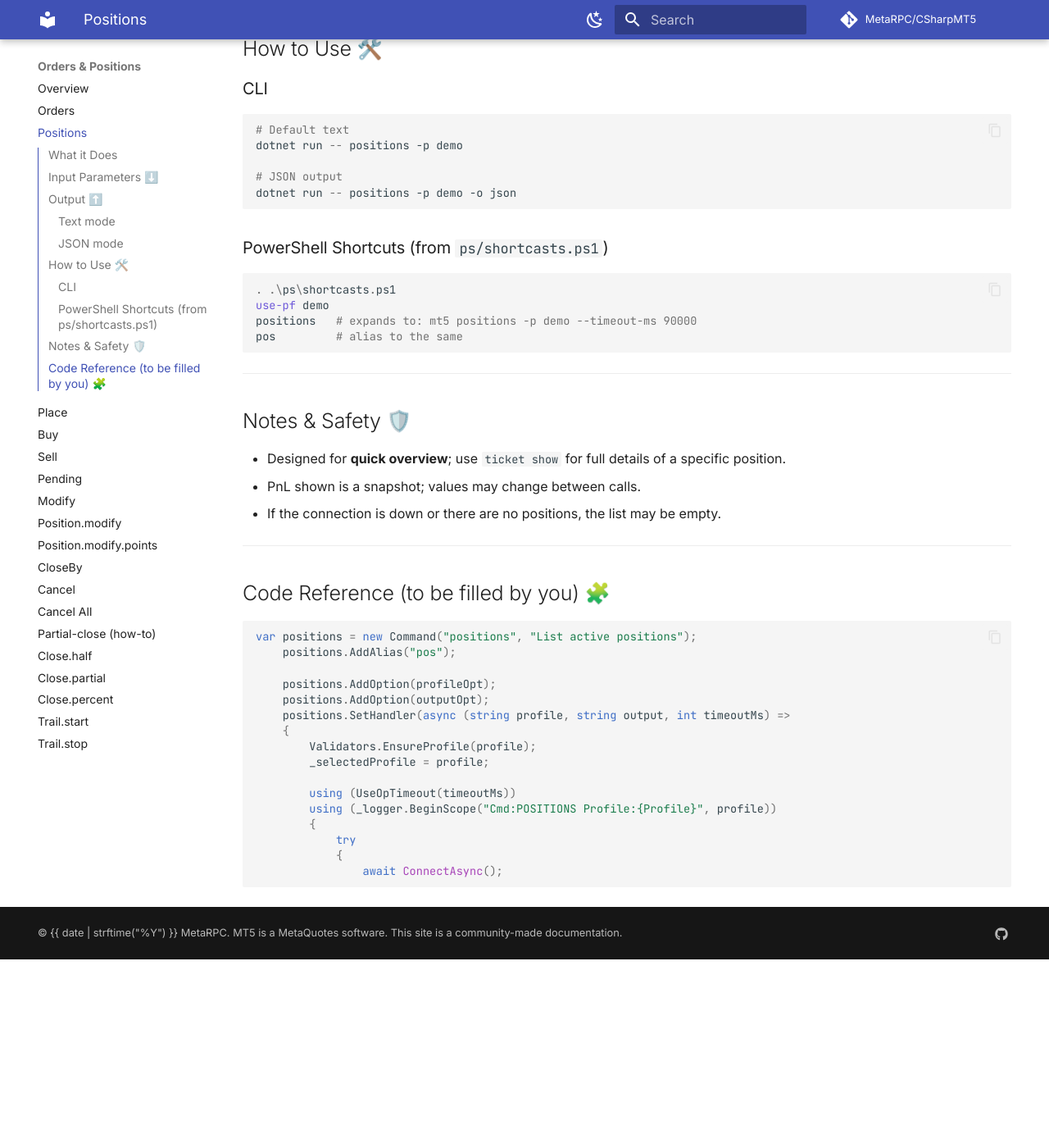
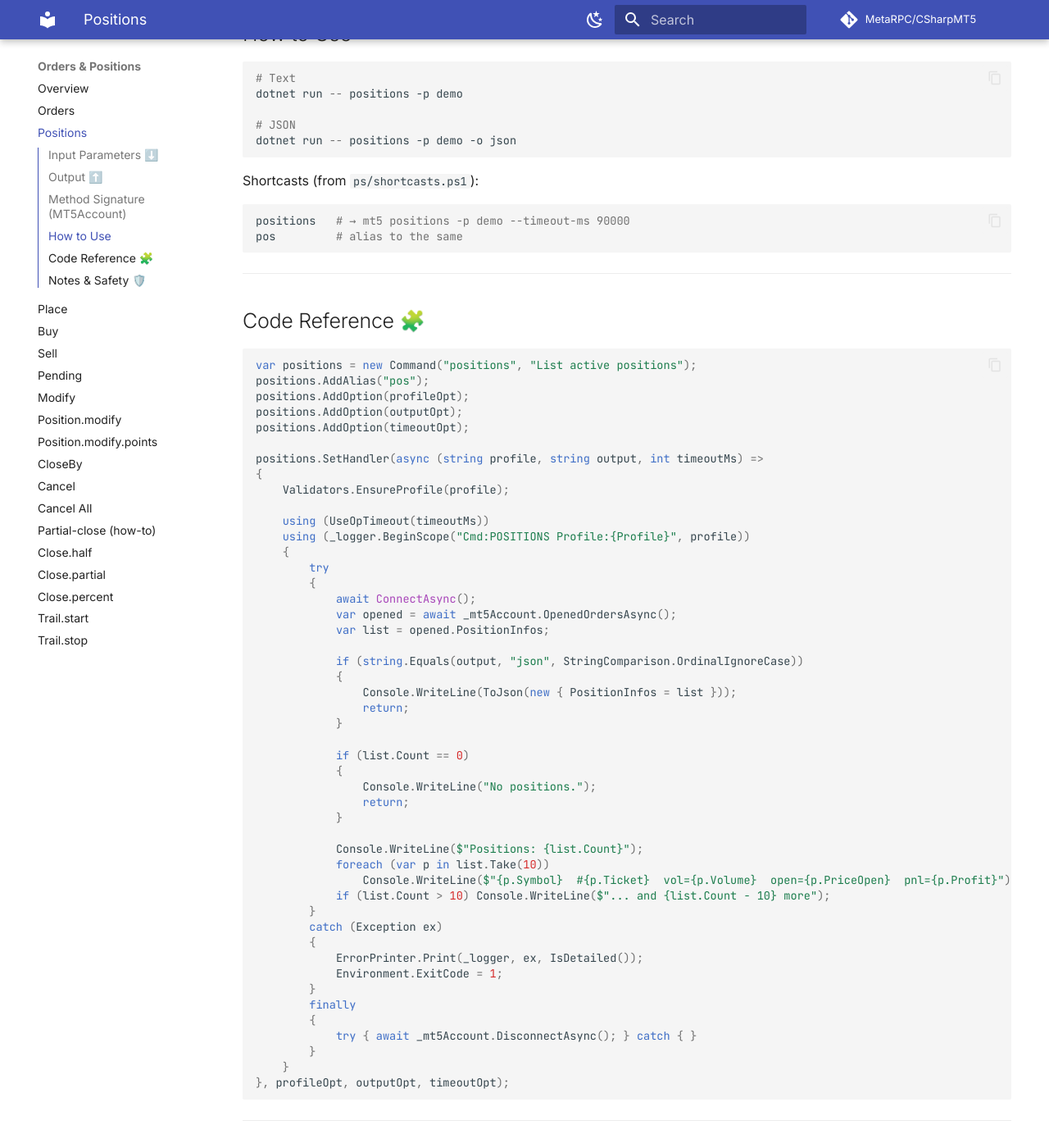
Before and after one commit to MetaRPC/CSharpMT5, an MkDocs documentation site: the page built from docs/Orders_Positions/Positions.md, in a window 1280 px wide and 1400 px high, scrolled down 1318 px. Shown: the whole window at 82% size. Built offline with MkDocs 1.6.1 and Material for MkDocs 9.7.7, drawn with Linux system fonts in a browser that asks for light colours; comment, search, counter and statistics services are not loaded; before the commit the page ends 2488 px from its top, so only the background shows below that; some of the changed text lies outside the part shown.

Commit message:
Update Positions.md

````diff
--- a/docs/Orders_Positions/Positions.md
+++ b/docs/Orders_Positions/Positions.md
@@ -1,6 +1,4 @@
 # Positions (`positions`) 📈
-
-## What it Does
 
 Lists all **active (open) positions** for the selected profile/account.
 
@@ -10,17 +8,17 @@ Alias: `pos`
 
 ## Input Parameters ⬇️
 
-| Parameter         | Type   | Description                                |
-| ----------------- | ------ | ------------------------------------------ |
-| `--profile`, `-p` | string | Profile from `profiles.json`.              |
-| `--output`, `-o`  | string | Output format: `text` (default) or `json`. |
-| `--timeout-ms`    | int    | RPC timeout in ms (default: `30000`).      |
+| Parameter         | Type   | Required | Description                                |
+| ----------------- | ------ | -------- | ------------------------------------------ |
+| `--profile`, `-p` | string | yes      | Profile from `profiles.json`.              |
+| `--output`, `-o`  | string | no       | Output format: `text` (default) or `json`. |
+| `--timeout-ms`    | int    | no       | RPC timeout in ms (default: `30000`).      |
 
 ---
 
 ## Output ⬆️
 
-### Text mode
+**Text**
 
 ```
 Positions: N
@@ -28,76 +26,107 @@ SYMBOL  #TICKET  vol=V  open=PRICE  pnl=PROFIT
 ...
 ```
 
-* Prints up to **10** positions; if more exist, shows `... and K more`.
+\*Prints up to **10** positions; if more exist, shows `... and K more`.\*
 
-### JSON mode
-
-The raw structure from `_mt5Account.OpenedOrdersAsync()` (field `PositionInfos[]`). Example shape:
+**JSON**
 
 ```json
 {
   "PositionInfos": [
-    {
-      "Ticket": 123456,
-      "Symbol": "EURUSD",
-      "Volume": 0.10,
-      "PriceOpen": 1.0950,
-      "Profit": 12.34
-    }
+    { "Ticket": 123456, "Symbol": "EURUSD", "Volume": 0.10, "PriceOpen": 1.0950, "Profit": 12.34 }
   ]
 }
 ```
 
 ---
 
-## How to Use 🛠️
+## Method Signature (MT5Account)
 
-### CLI
+```csharp
+public Task<OpenedOrdersData> OpenedOrdersAsync(
+    BMT5_ENUM_OPENED_ORDER_SORT_TYPE sortMode = BMT5_ENUM_OPENED_ORDER_SORT_TYPE.Bmt5OpenedOrderSortByOpenTimeAsc,
+    DateTime? deadline = null,
+    CancellationToken cancellationToken = default);
+```
+
+---
+
+## How to Use
 
 ```powershell
-# Default text
+# Text
 dotnet run -- positions -p demo
 
-# JSON output
+# JSON
 dotnet run -- positions -p demo -o json
 ```
 
-### PowerShell Shortcuts (from `ps/shortcasts.ps1`)
+Shortcasts (from `ps/shortcasts.ps1`):
 
 ```powershell
-. .\ps\shortcasts.ps1
-use-pf demo
-positions   # expands to: mt5 positions -p demo --timeout-ms 90000
+positions   # → mt5 positions -p demo --timeout-ms 90000
 pos         # alias to the same
+```
+
+---
+
+## Code Reference 🧩
+
+```csharp
+var positions = new Command("positions", "List active positions");
+positions.AddAlias("pos");
+positions.AddOption(profileOpt);
+positions.AddOption(outputOpt);
+positions.AddOption(timeoutOpt);
+
+positions.SetHandler(async (string profile, string output, int timeoutMs) =>
+{
+    Validators.EnsureProfile(profile);
+
+    using (UseOpTimeout(timeoutMs))
+    using (_logger.BeginScope("Cmd:POSITIONS Profile:{Profile}", profile))
+    {
+        try
+        {
+            await ConnectAsync();
+            var opened = await _mt5Account.OpenedOrdersAsync();
+            var list = opened.PositionInfos;
+
+            if (string.Equals(output, "json", StringComparison.OrdinalIgnoreCase))
+            {
+                Console.WriteLine(ToJson(new { PositionInfos = list }));
+                return;
+            }
+
+            if (list.Count == 0)
+            {
+                Console.WriteLine("No positions.");
+                return;
+            }
+
+            Console.WriteLine($"Positions: {list.Count}");
+            foreach (var p in list.Take(10))
+                Console.WriteLine($"{p.Symbol}  #{p.Ticket}  vol={p.Volume}  open={p.PriceOpen}  pnl={p.Profit}");
+            if (list.Count > 10) Console.WriteLine($"... and {list.Count - 10} more");
+        }
+        catch (Exception ex)
+        {
+            ErrorPrinter.Print(_logger, ex, IsDetailed());
+            Environment.ExitCode = 1;
+        }
+        finally
+        {
+            try { await _mt5Account.DisconnectAsync(); } catch { }
+        }
+    }
+}, profileOpt, outputOpt, timeoutOpt);
 ```
 
 ---
 
 ## Notes & Safety 🛡️
 
-* Designed for **quick overview**; use `ticket show` for full details of a specific position.
-* PnL shown is a snapshot; values may change between calls.
-* If the connection is down or there are no positions, the list may be empty.
+* This is a **quick overview**; use **[Ticket\_Show.md](../Misc/Ticket_Show.md)** for detailed info on a specific ticket.
+* PnL shown is a snapshot and may change between calls.
 
----
-
-## Code Reference (to be filled by you) 🧩
-
-```csharp
-var positions = new Command("positions", "List active positions");
-    positions.AddAlias("pos");
-
-    positions.AddOption(profileOpt);
-    positions.AddOption(outputOpt);
-    positions.SetHandler(async (string profile, string output, int timeoutMs) =>
-    {
-        Validators.EnsureProfile(profile);
-        _selectedProfile = profile;
-
-        using (UseOpTimeout(timeoutMs))
-        using (_logger.BeginScope("Cmd:POSITIONS Profile:{Profile}", profile))
-        {
-            try
-            {
-                await ConnectAsync();
-```
+**See also:** **[Orders.md](../Orders_Positions/Orders.md)**, **[Ticket\_Show.md](../Misc/Ticket_Show.md)**
````
